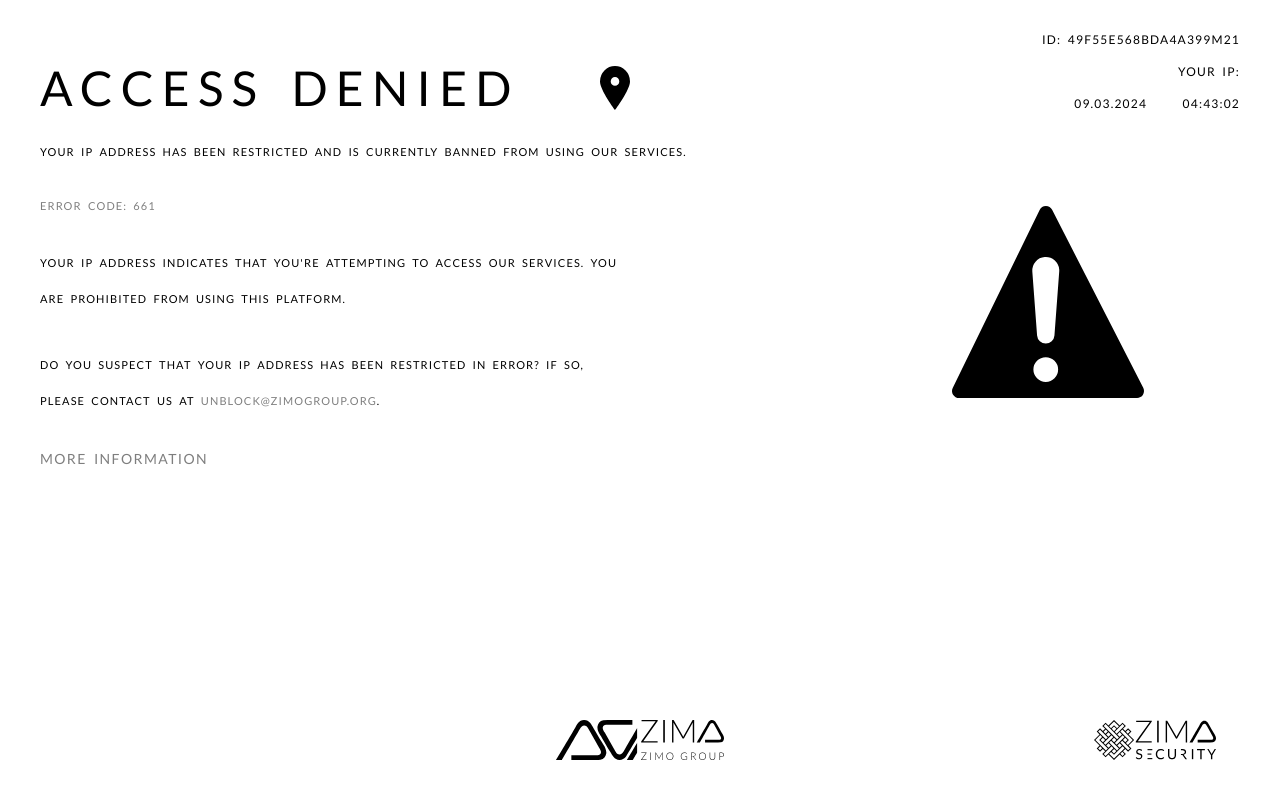
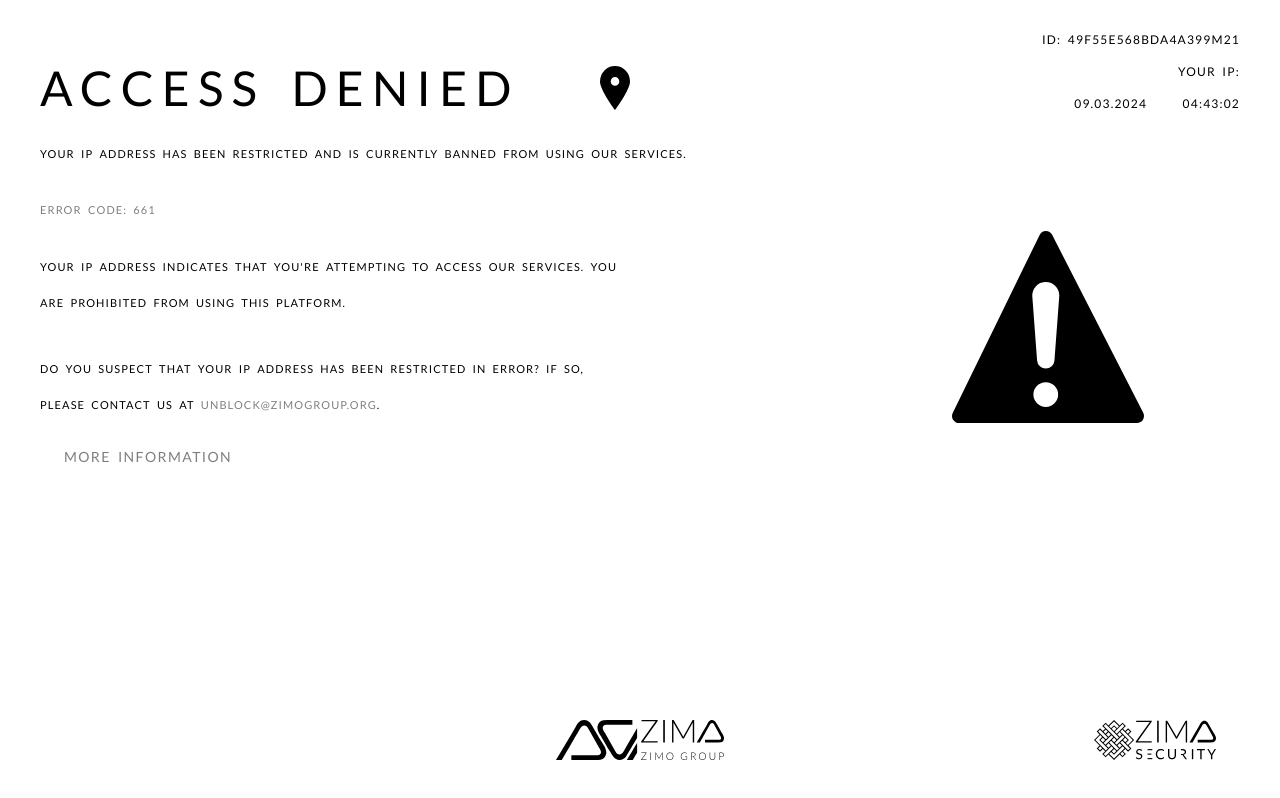
Before and after one commit to HisamNasir/Access-Denied, a Next.js app: page / in a window 1280 px wide. Built offline with nearby package versions, Linux system fonts and the light colour scheme; no server answers.

Commit message:
Update page.tsx

```diff
--- a/app/page.tsx
+++ b/app/page.tsx
@@ -28,9 +28,9 @@ export default function Home() {
             </span>
           </p>
         </div>
-        <div className=" flex max-md:flex-col justify-between items-center gap-4">
+        <div className=" flex max-md:flex-col justify-between items-end gap-4">
           <div className=" space-y-[18px] sm:space-y-[22px] md:space-y-[26px] lg:space-y-[30px] 2xl:space-y-[59px] 2xl:px-[23px]">
-            <p className=" font-norma max-sm:tracking-widest leading-5 md:leading-8 lg:leading-[32px] 2xl:leading-[59px] text-[9px] md:text-[11px] 2xl:text-xl ">
+            <p className=" font-norma max-sm:tracking-widest leading-5 md:leading-8 lg:leading-9 2xl:leading-[59px] text-[9px] md:text-[11px] 2xl:text-xl ">
               YOUR IP ADDRESS HAS BEEN RESTRICTED AND IS CURRENTLY BANNED FROM
               USING OUR SERVICES.
             </p>
@@ -52,13 +52,15 @@ export default function Home() {
               </Link>
               .
             </p>
-            <Sidebar />
           </div>
           <img
             alt=""
             className=" h-28 md:h-36 lg:h-48 xl:h-58 2xl:h-[300px] w-auto xl:pr-24 "
             src={"/warning.svg"}
           />
+        </div>
+        <div className="px-6">
+          <Sidebar />
         </div>
       </div>
       <footer className="grid grid-cols-2 lg:grid-cols-3 w-full">
```
